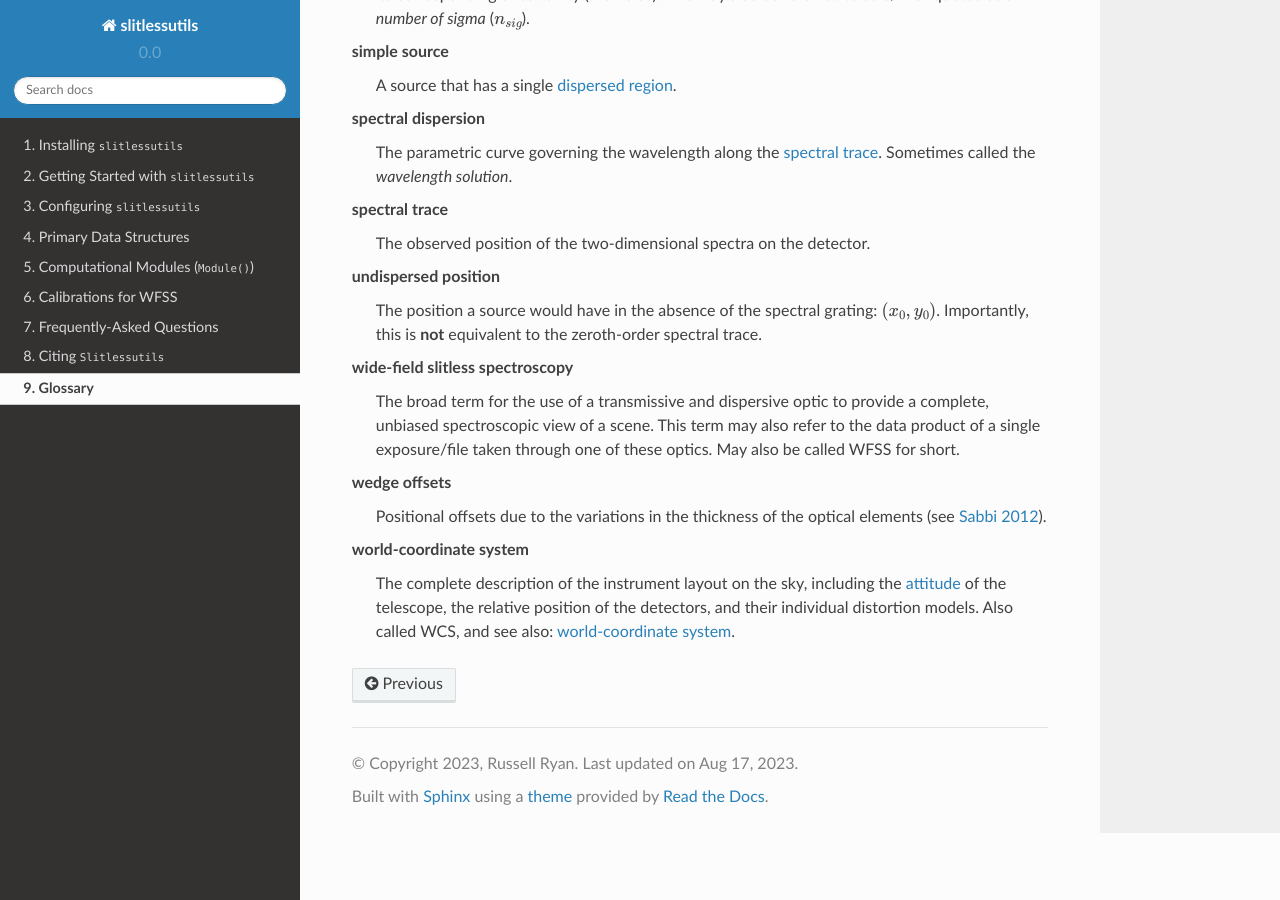
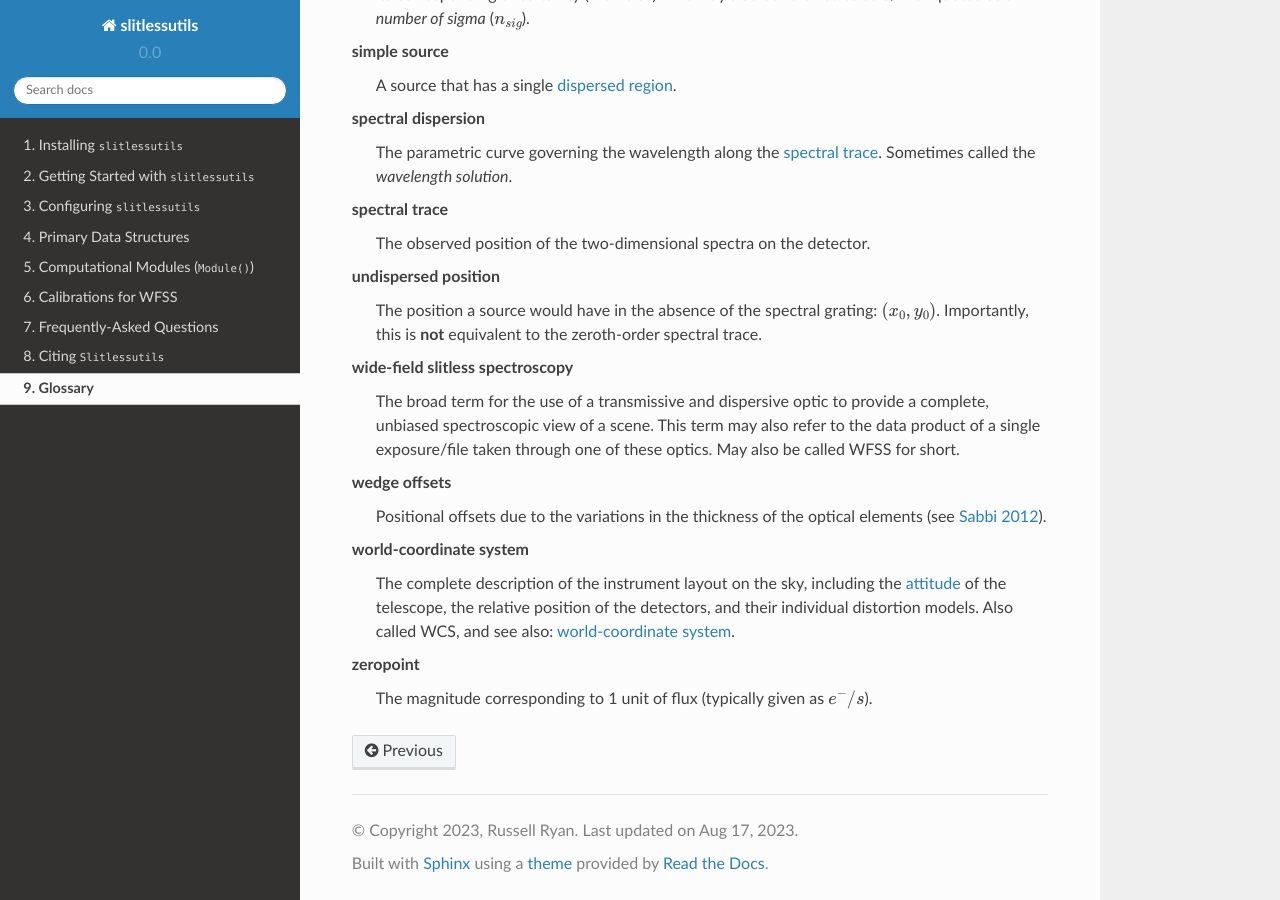
Before and after one commit to spacetelescope/slitlessutils, a Sphinx documentation site: the page built from docs/glossary.rst, in a window 1280 px wide and 900 px high, scrolled down 2163 px. Built offline with Sphinx 7.4.7 and the Read the Docs theme 2.0.0, drawn with Linux system fonts in a browser that asks for light colours.

Commit message:
add zeropoint to glossary

```diff
--- a/docs/glossary.rst
+++ b/docs/glossary.rst
@@ -82,3 +82,6 @@ Since many terms may be used colloquially and/or have different definitions in o
 
 	world-coordinate system
 		The complete description of the instrument layout on the sky, including the :term:`attitude` of the telescope, the relative position of the detectors, and their individual distortion models.  Also called WCS, and see also: `world-coordinate system <https://docs.astropy.org/en/stable/wcs/>`_.
+
+	zeropoint
+		The magnitude corresponding to 1 unit of flux (typically given as :math:`e^-/s`).
```
